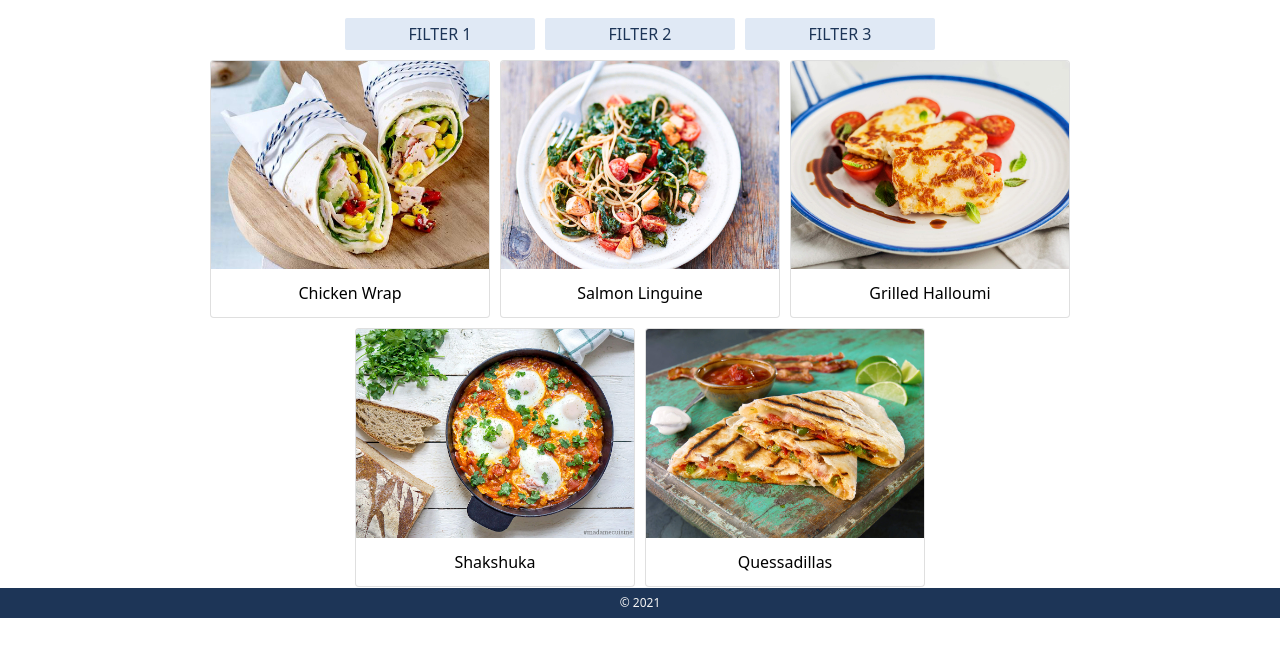
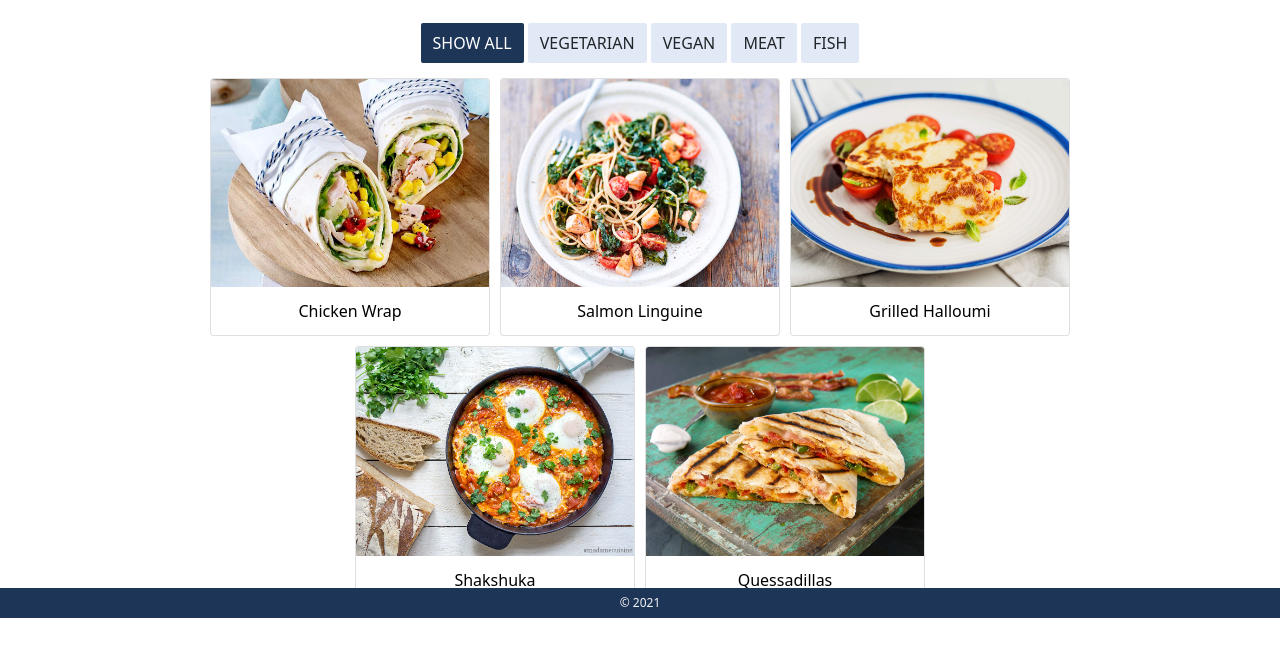
Before and after one commit to loremipsum-20/cookbook, a website: page lunch.html in a window 1280 px wide. Shown: the part 182-838 px from the top of the page. Drawn offline with nearby package versions, Linux system fonts and the light colour scheme.

Commit message:
added filter buttons

```diff
--- a/lunch.html
+++ b/lunch.html
@@ -10,7 +10,6 @@
       rel="stylesheet"
       href="https://cdnjs.cloudflare.com/ajax/libs/font-awesome/4.7.0/css/font-awesome.min.css"
     />
-    <script src="src/myScript.js"></script>
    <title>Cookbook |Lunch</title>
   </head>
   <body>
@@ -36,11 +35,19 @@
       </div>
     </section>
 
-    <section class="category-button">
-        <button class="button"><a href="#filter">Filter 1</a></button>
-        <button class="button"><a href="#filter">Filter 2</a></button>
-        <button class="button"><a href="#filter">Filter 3</a></button>
-      </section>
+    <div id="myBtnContainer">
+      <button class="btn active" onclick="filterSelection('all')"> Show all</button>
+      <button class="btn" onclick="filterSelection('vegetarian')"> Vegetarian</button>
+      <button class="btn" onclick="filterSelection('vegan')"> Vegan</button>
+      <button class="btn" onclick="filterSelection('meat')"> Meat</button>
+      <button class="btn" onclick="filterSelection('fish')"> Fish</button>
+    </div>
+
+    <!--<section class="category-button">
+      <button class="button"><a href="#filter">Filter 1</a></button>
+      <button class="button"><a href="#filter">Filter 2</a></button>
+      <button class="button"><a href="#filter">Filter 3</a></button>
+    </section>-->
 
     <section class="recipes__cards">
       <div class="card">
@@ -83,6 +90,7 @@
     <div class="footer">
       <p>© 2021</p>
     </div>
+    <script src="src/myScript.js"></script>
 
   </body>
 </html>
--- a/src/style.css
+++ b/src/style.css
@@ -118,6 +118,37 @@ table {
     display: block;
     text-align: left;
   }
+}
+
+/*Filter from W3/*
+/* Style the buttons */
+#myBtnContainer {
+  margin-top: 10px;
+  text-align: center;
+  max-width: 600px;
+  margin: 0 auto;
+}
+
+.btn {
+  border: none;
+  outline: none;
+  background-color: #e0e9f5;
+  cursor: pointer;
+  padding: 8px 12px;
+  margin-top: 10px;
+  margin-bottom: 10px;
+  text-transform: uppercase;
+  border-radius: 2px;
+}
+
+.btn:hover {
+  background-color: #1d3557;
+  color: white;
+}
+
+.btn.active {
+  background-color: #1d3557;
+  color: white;
 }
 
 /*General elements*/
@@ -292,6 +323,7 @@ hr {
 .icon__text {
   width: 33%;
   line-height: 25px;
+  display: flex;
 }
 
 .instruction {
```
Also changed, not shown: breakfast.html (+14 -6 lines), dinner.html (+14 -6 lines), index.html (+13 -3 lines), 1 other file.
